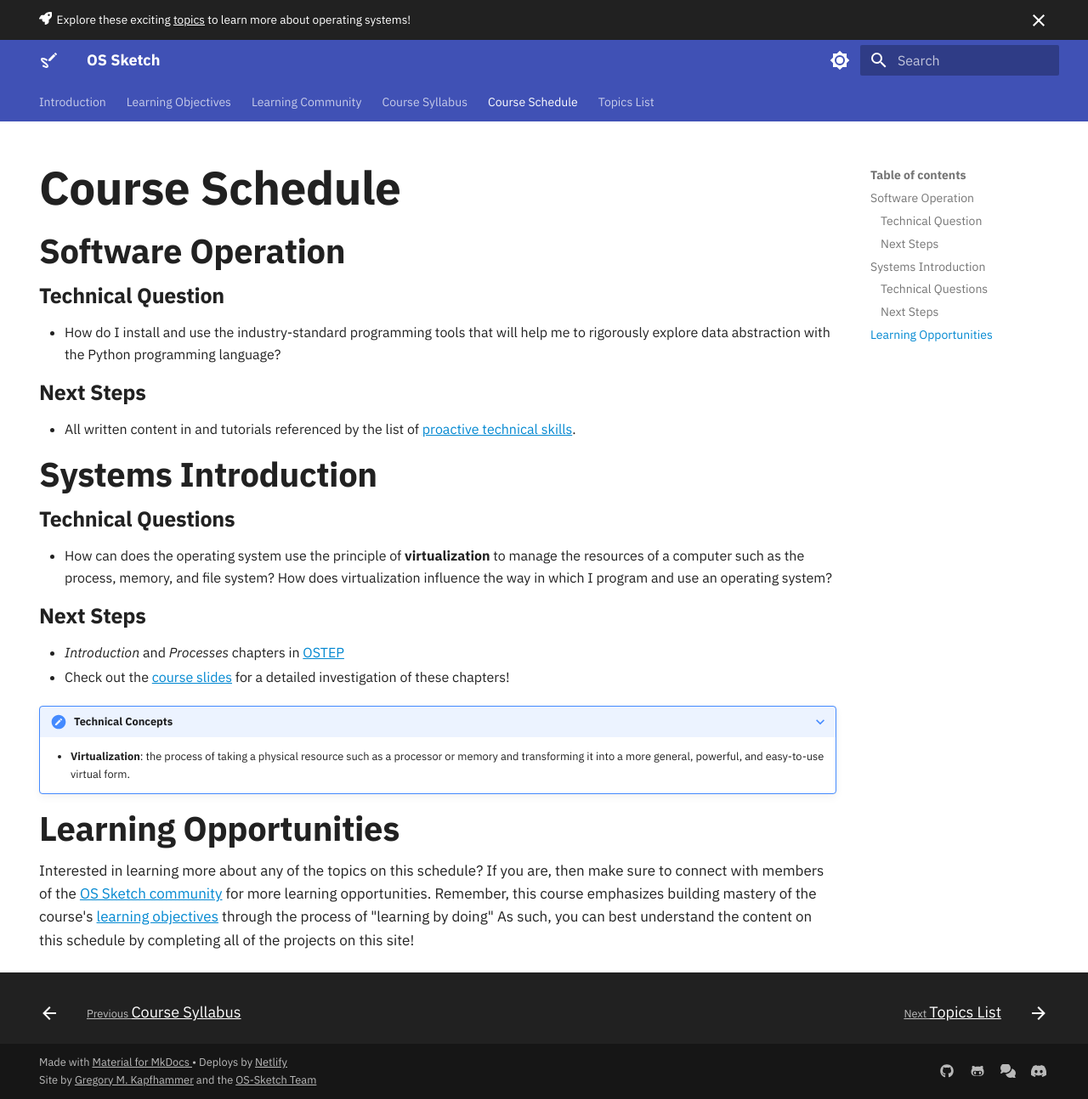
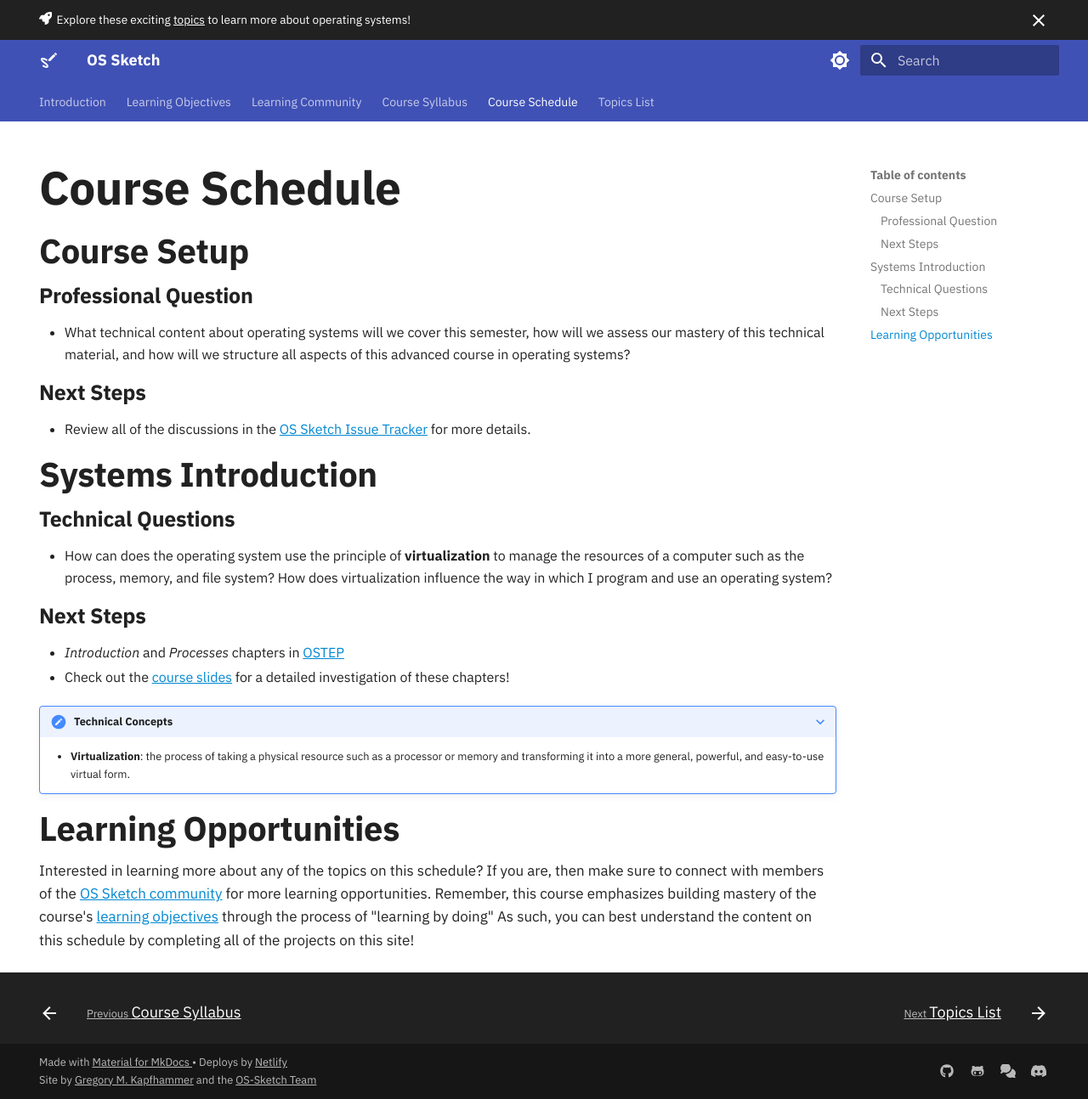
Before and after one commit to OS-Sketch/www.os-sketch.com, an MkDocs documentation site: the page built from docs/operating-systems/schedule.md, in a window 1280 px wide and 1294 px high. Shown: the whole window at 85% size. Built offline with MkDocs 1.6.1 and Material for MkDocs 9.7.7, drawn with Linux system fonts in a browser that asks for light colours.

```diff
--- a/docs/operating-systems/schedule.md
+++ b/docs/operating-systems/schedule.md
@@ -14,18 +14,19 @@ hide:
 <!--   3) Review the course slides for that week and raise at least one issue in -->
 <!--   the GitHub Issue Tracker for improving the existing content -->
 
-## Software Operation
+## Course Setup
 
-### Technical Question
+### Professional Question
 
-- How do I install and use the industry-standard programming tools that will
-  help me to rigorously explore data abstraction with the Python programming
-  language?
+- What technical content about operating systems will we cover this semester,
+  how will we assess our mastery of this technical material, and how will we
+  structure all aspects of this advanced course in operating systems?
 
 ### Next Steps
 
-- All written content in and tutorials referenced by the list of [proactive
-  technical skills](/proactive-skills/technical-skills/introduction-technical-skills/).
+- Review all of the discussions in the [OS Sketch Issue
+  Tracker](https://github.com/OS-Sketch/www.os-sketch.com/issues) for more
+  details.
 
 ## Systems Introduction
 
--- a/mkdocs.yml
+++ b/mkdocs.yml
@@ -133,34 +133,6 @@ plugins:
       minify_html: true
       htmlmin_opts:
         remove_comments: true
-  # Render a PDF of the site for referencing in right-side box,
-  # ensuring that PDF rendering only takes place when the
-  # environment variable ENABLE_PDF_EXPORT is set to 1.
-  # Example: ENABLE_PDF_EXPORT=1 poetry run mkdocs serve
-  # Example: ENABLE_PDF_EXPORT=1 poetry run mkdocs build
-  - with-pdf:
-      author: "Gregory M. Kapfhammer"
-      copyright: Copyright &copy; 2022 Gregory M. Kapfhammer
-      cover: true
-      cover_subtitle: "Understanding Operating Systems ... One Sketch at a Time!"
-      cover_logo: ""
-      output_path: "pdf/operating-systems-sketch.pdf"
-      enabled_if_env: ENABLE_PDF_EXPORT
-  # Provide a site printing feature and add an icon
-  # for allowing the download of the site's PDF
-  - print-site:
-      add_to_navigation: false
-      print_page_title: ""
-      add_table_of_contents: false
-      toc_title: ""
-      toc_depth: 1
-      add_full_urls: false
-      enumerate_headings: false
-      enumerate_figures: true
-      add_cover_page: true
-      cover_page_template: ""
-      path_to_pdf: "pdf/operating-systems-sketch.pdf"
-      enabled: true
 
 # Add icons and links to the footer
 extra:
--- a/pyproject.toml
+++ b/pyproject.toml
@@ -7,8 +7,6 @@ authors = ["Gregory M. Kapfhammer <gkapfham@allegheny.edu>"]
 [tool.poetry.dependencies]
 python = "^3.8"
 mkdocs-mermaid2-plugin = "^0.5.2"
-mkdocs-print-site-plugin = "^2.0.0"
-mkdocs-with-pdf = "^0.9.3"
 mkdocs-minify-plugin = "^0.4.1"
 mkdocs-git-revision-date-localized-plugin = "^1.1.0"
 mkdocs-material = "^8.4.0"
```
Also changed, not shown: pdf_event_hook.py (deleted, +0 -18 lines), 1 other file.
